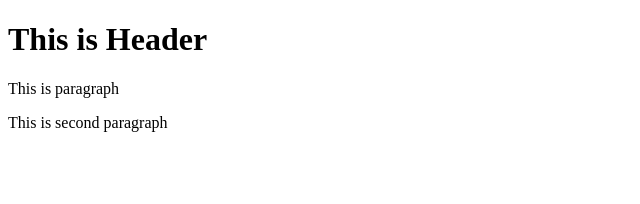
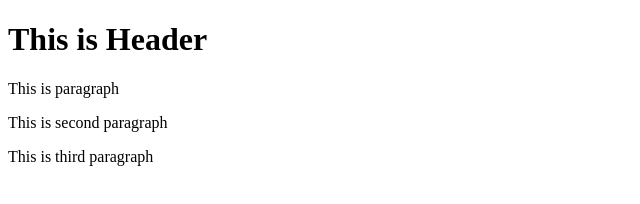
Before and after one commit to Venucoder/git-test, a website: page index.html in a window 1280 px wide. Shown: the whole page, without its empty margins (0-640 px from the left). Drawn offline with Linux system fonts and the light colour scheme.

Commit message:
4th commit

```diff
--- a/index.html
+++ b/index.html
@@ -10,5 +10,6 @@
     <h1>This is Header</h1>
     <p>This is paragraph</p>
     <p>This is second paragraph</p>
+    <p>This is third paragraph</p>
 </body>
 </html>
```
Also changed, not shown: package.json (added, +24 -0 lines), 2 other files.
